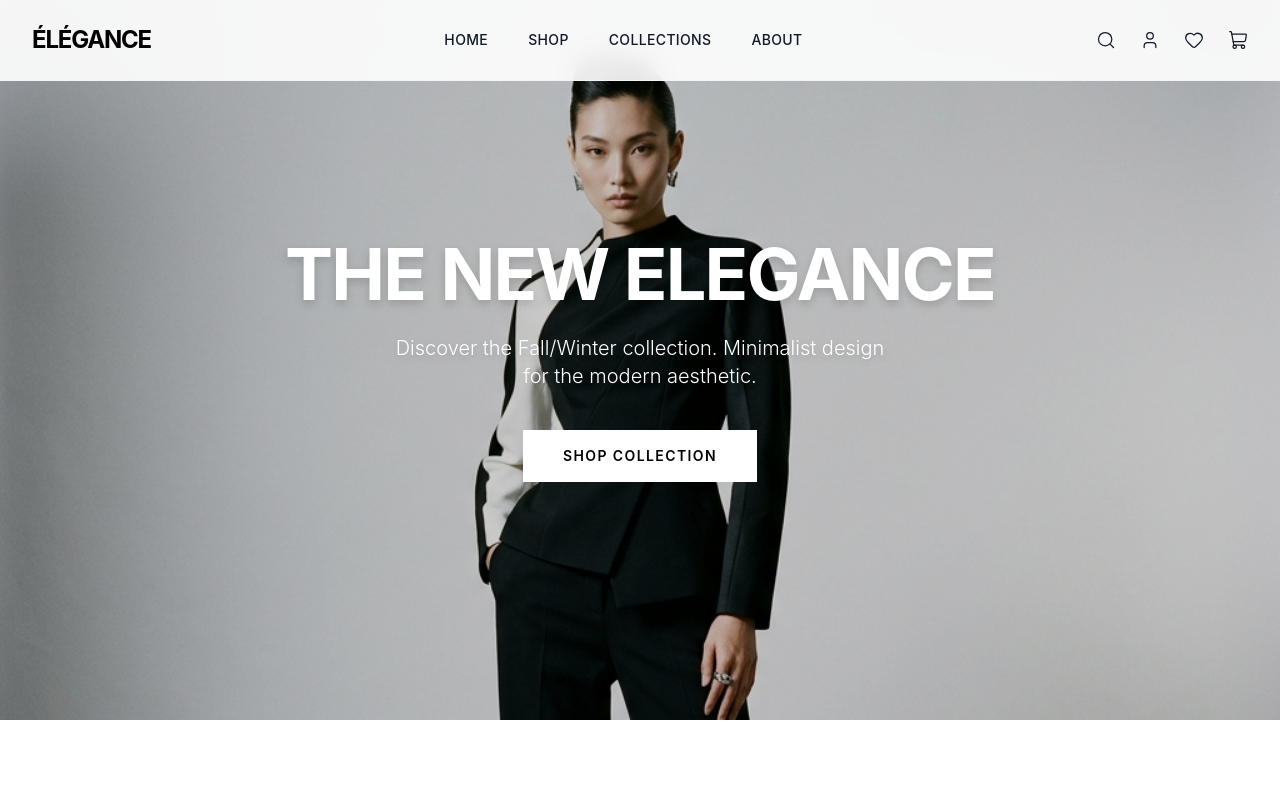
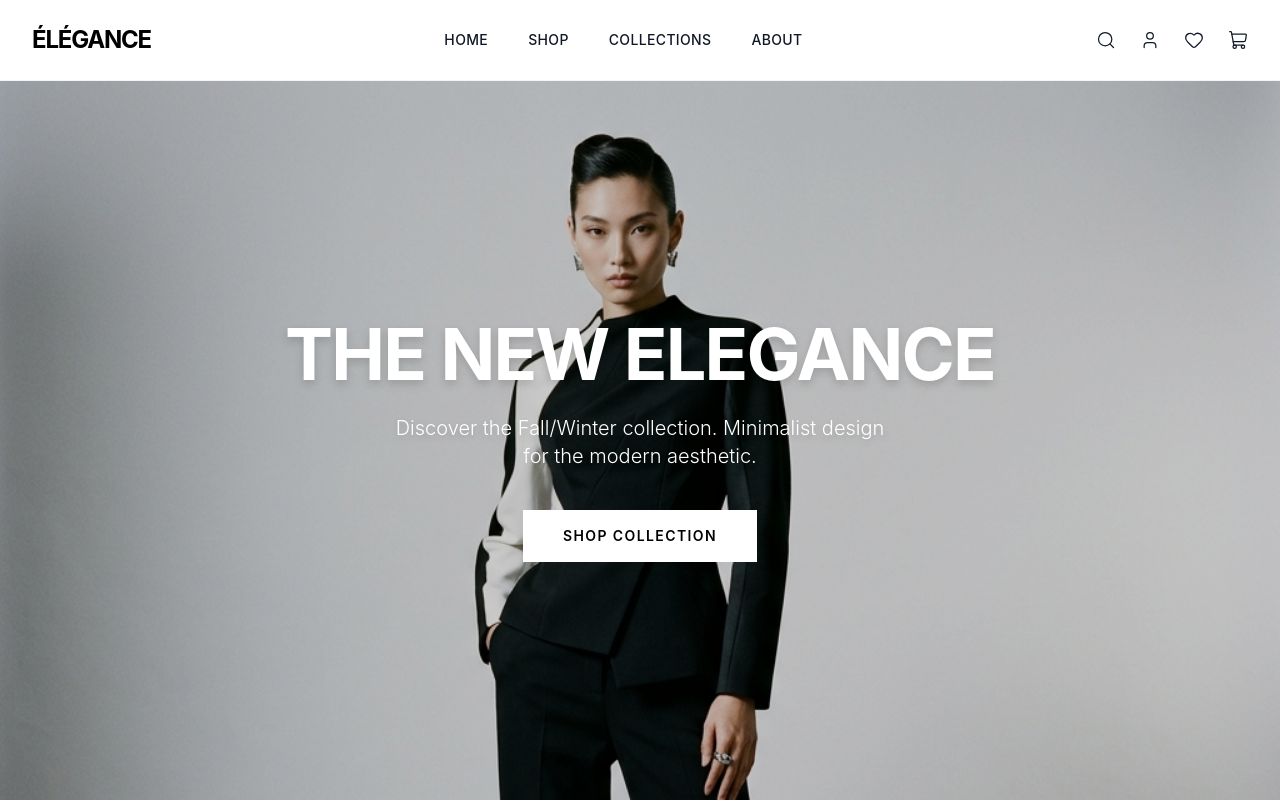
Before and after one commit to bodheharsh-cell/velora-fashion-store, a React (Vite) app: page / in a window 1280 px wide. Shown: the top 802 px of the page. Built offline with nearby package versions, Linux system fonts and the light colour scheme.

Commit message:
toast notificaitons added and fixed some commen bugs

```diff
--- a/package.json
+++ b/package.json
@@ -14,6 +14,7 @@
     "lucide-react": "^1.16.0",
     "react": "^19.2.6",
     "react-dom": "^19.2.6",
+    "react-hot-toast": "^2.6.0",
     "react-router-dom": "^7.15.1",
     "tailwindcss": "^4.3.0"
   },
--- a/src/App.jsx
+++ b/src/App.jsx
@@ -1,4 +1,5 @@
 import { BrowserRouter as Router, Routes, Route } from 'react-router-dom';
+import { Toaster } from 'react-hot-toast';
 import MainLayout from './layouts/MainLayout';
 import Home from './pages/Home';
 import Shop from './pages/Shop';
@@ -17,6 +18,22 @@ function App() {
   return (
     <ShopProvider>
       <Router>
+        <Toaster
+          position="bottom-center"
+          toastOptions={{
+            duration: 3000,
+            style: {
+              background: '#000',
+              color: '#fff',
+              borderRadius: '0px',
+              fontSize: '12px',
+              padding: '16px 24px',
+              letterSpacing: '0.05em',
+              textTransform: 'uppercase',
+              boxShadow: '0 4px 6px -1px rgba(0, 0, 0, 0.1), 0 2px 4px -1px rgba(0, 0, 0, 0.06)'
+            },
+          }}
+        />
         <Routes>
           <Route path="/" element={<MainLayout />}>
             <Route index element={<Home />} />
--- a/src/components/Hero.jsx
+++ b/src/components/Hero.jsx
@@ -2,7 +2,7 @@ import { Link } from 'react-router-dom';
 
 function Hero() {
   return (
-    <div className="relative h-[70vh] md:h-[90vh] w-full bg-gray-100 overflow-hidden">
+    <div className="relative h-[70vh] md:h-[90vh] w-full bg-gray-100 overflow-hidden mt-20">
       <img
         src="/hero_img_1778924780520.png"
         alt="Hero fashion"
--- a/src/context/ShopContext.jsx
+++ b/src/context/ShopContext.jsx
@@ -1,4 +1,5 @@
 import { createContext, useState, useContext } from 'react';
+import toast from 'react-hot-toast';
 
 const ShopContext = createContext();
 
@@ -18,6 +19,8 @@ export const ShopProvider = ({ children }) => {
         item.id === product.id && item.selectedSize === size && item.selectedColor === color
       );
 
+      toast.success('Added to bag');
+
       if (existingItemIndex >= 0) {
         const newItems = [...prev];
         newItems[existingItemIndex].quantity += quantity;
@@ -32,6 +35,7 @@ export const ShopProvider = ({ children }) => {
 
   const removeFromCart = (cartItemId) => {
     setCartItems(prev => prev.filter(item => item.cartItemId !== cartItemId));
+    toast.success('Removed from bag');
   };
 
   const updateQuantity = (cartItemId, delta) => {
@@ -51,14 +55,17 @@ export const ShopProvider = ({ children }) => {
     setWishlistItems(prev => {
       const exists = prev.some(item => item.id === product.id);
       if (exists) {
+        toast.success('Removed from wishlist');
         return prev.filter(item => item.id !== product.id);
       }
+      toast.success('Added to wishlist');
       return [...prev, product];
     });
   };
 
   const removeFromWishlist = (id) => {
     setWishlistItems(prev => prev.filter(item => item.id !== id));
+    toast.success('Removed from wishlist');
   };
 
   const moveToCart = (product) => {
--- a/src/pages/Cart.jsx
+++ b/src/pages/Cart.jsx
@@ -37,8 +37,42 @@ function Cart() {
 
             <div className="divide-y divide-gray-100">
               {cartItems.map(item => (
-                <div key={item.id} className="py-8 flex flex-col sm:grid sm:grid-cols-12 sm:items-center gap-6">
-                  {/* Product */}
+                <div key={item.id} className="py-8 flex flex-col sm:grid sm:grid-cols-12 sm:items-center gap-4 sm:gap-6 border-b border-gray-100 last:border-0 relative">
+                  {/* Mobile Layout */}
+                  <div className="flex gap-4 sm:hidden w-full">
+                     <div className="w-24 h-32 flex-shrink-0 bg-gray-50">
+                       <img src={item.image} alt={item.name} className="w-full h-full object-cover" />
+                     </div>
+                     <div className="flex flex-col flex-1 justify-between py-1">
+                        <div className="flex justify-between items-start">
+                           <div>
+                              <h3 className="text-sm font-semibold tracking-wide uppercase mb-1">{item.name}</h3>
+                              <p className="text-sm text-gray-500">${item.price}</p>
+                           </div>
+                           <button onClick={() => removeFromCart(item.cartItemId)} className="text-gray-400 hover:text-black transition-colors p-1 -mt-1 -mr-1">
+                             <X size={20} strokeWidth={1} />
+                           </button>
+                        </div>
+
+                        <div className="flex justify-between items-end mt-auto">
+                           <div className="flex items-center border border-gray-300 w-24 h-8">
+                             <button onClick={() => updateQuantity(item.cartItemId, -1)} className="flex-1 flex justify-center text-gray-500 hover:text-black">
+                               <Minus size={14} />
+                             </button>
+                             <span className="text-sm font-medium w-8 text-center">{item.quantity}</span>
+                             <button onClick={() => updateQuantity(item.cartItemId, 1)} className="flex-1 flex justify-center text-gray-500 hover:text-black">
+                               <Plus size={14} />
+                             </button>
+                           </div>
+                           <div className="text-sm font-semibold">
+                             ${item.price * item.quantity}
+                           </div>
+                        </div>
+                     </div>
+                  </div>
+
+                  {/* Desktop Layout */}
+                  <div className="hidden sm:contents">
                     <div className="col-span-6 flex gap-6">
                       <div className="w-24 h-32 flex-shrink-0 bg-gray-50">
                         <img src={item.image} alt={item.name} className="w-full h-full object-cover" />
@@ -49,8 +83,7 @@ function Cart() {
                       </div>
                     </div>
 
-                  {/* Quantity */}
-                  <div className="col-span-2 flex items-center justify-start sm:justify-center mt-4 sm:mt-0">
+                    <div className="col-span-2 flex items-center justify-center">
                       <div className="flex items-center border border-gray-300 w-24 h-10">
                         <button onClick={() => updateQuantity(item.cartItemId, -1)} className="flex-1 flex justify-center text-gray-500 hover:text-black">
                           <Minus size={14} />
@@ -62,16 +95,15 @@ function Cart() {
                       </div>
                     </div>
 
-                  {/* Total */}
-                  <div className="col-span-2 text-left sm:text-right text-sm font-semibold mt-2 sm:mt-0">
+                    <div className="col-span-2 text-right text-sm font-semibold">
                       ${item.price * item.quantity}
                     </div>
 
-                  {/* Remove */}
-                  <div className="col-span-2 flex justify-end absolute sm:static right-0 top-0 sm:right-auto sm:top-auto">
-                    <button onClick={() => removeFromCart(item.cartItemId)} className="text-gray-400 hover:text-black transition-colors p-2 -mt-2 -mr-2 sm:m-0">
+                    <div className="col-span-2 flex justify-end">
+                      <button onClick={() => removeFromCart(item.cartItemId)} className="text-gray-400 hover:text-black transition-colors p-2 m-0">
                         <X size={20} strokeWidth={1} />
                       </button>
+                    </div>
                   </div>
                 </div>
               ))}
```
Also changed, not shown: 1 other file (tests, documents, lock files or other folders). Lines whose indentation alone changed are shown as unchanged.
